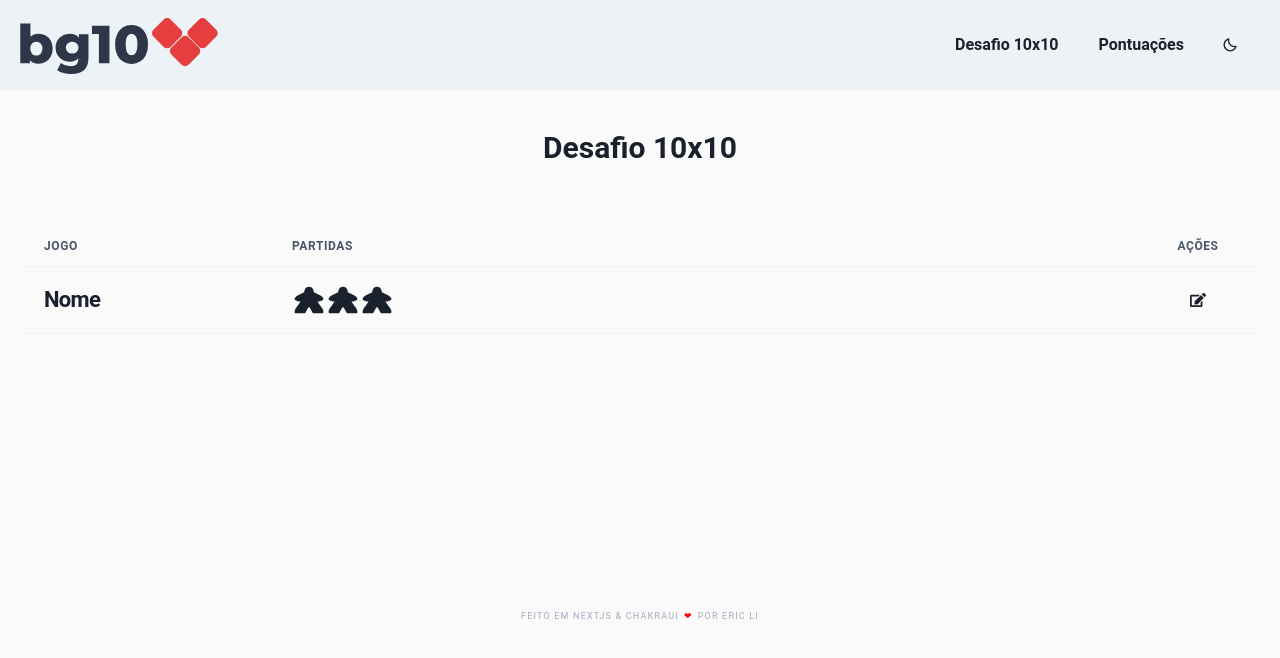
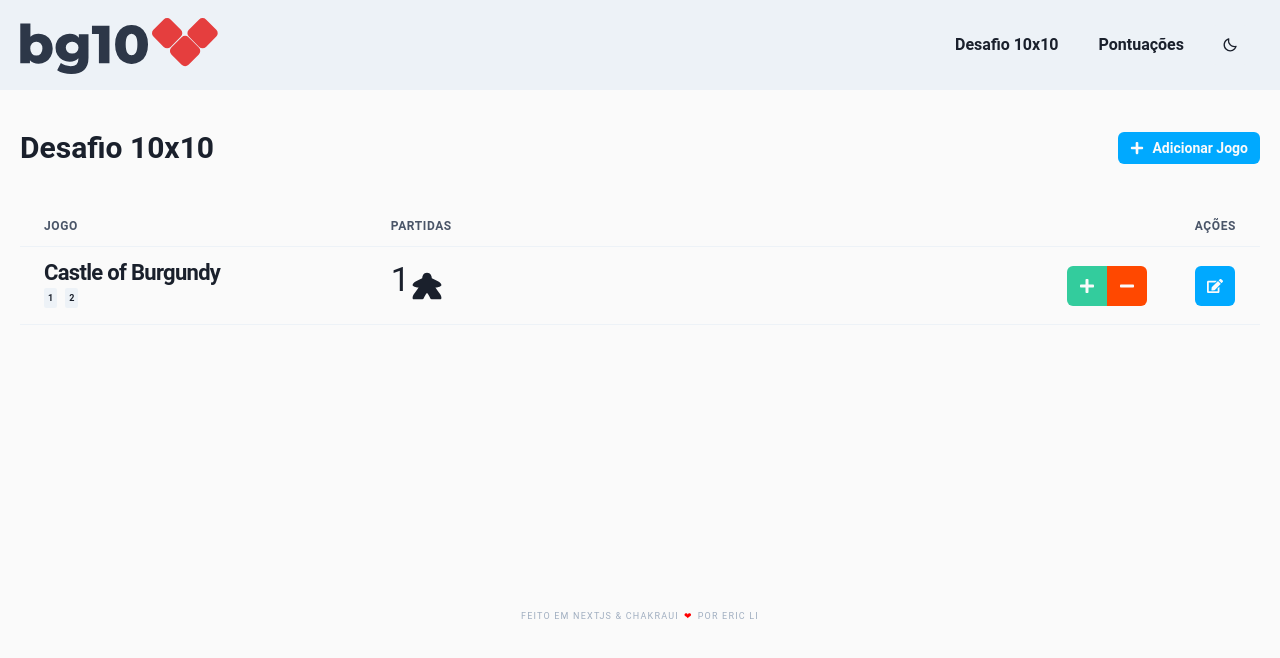
Before and after one commit to ericut/jogaboardgame, a Next.js app: page /desafio10x10 in a window 1280 px wide. Shown: the top 658 px of the page. Built offline with nearby package versions, Linux system fonts and the light colour scheme.

Commit message:
page: desafio10x10 novas implementações: adição, remoção e edição do jogo

```diff
--- /dev/null
+++ b/src/interfaces/index.ts
@@ -0,0 +1,6 @@
+export interface IJogosProps {
+  id: number;
+  nome: string;
+  partidas: number;
+  categoria: Array<number>;
+}
--- a/src/pages/desafio10x10.tsx
+++ b/src/pages/desafio10x10.tsx
@@ -1,6 +1,5 @@
+import { useMemo, useRef, useState, useEffect } from "react";
 import {
-  Flex,
-  Heading,
   Text,
   Table,
   Thead,
@@ -8,12 +7,256 @@ import {
   Th,
   Td,
   Tbody,
+  Drawer,
+  DrawerBody,
+  DrawerHeader,
+  DrawerOverlay,
+  DrawerContent,
+  DrawerCloseButton,
+  useDisclosure,
+  ButtonGroup,
+  Button,
+  IconButton,
+  Box,
+  Flex,
+  Heading,
+  Badge,
+  HStack,
+  VStack,
+  Input,
+  NumberInput,
+  NumberInputField,
+  Checkbox,
+  Stack,
 } from "@chakra-ui/react";
 import { GiMeeple } from "react-icons/gi";
-import { FaEdit } from "react-icons/fa";
+import { FaEdit, FaSave, FaPlus, FaMinus } from "react-icons/fa";
+
+import { IJogosProps } from "../interfaces";
 
 const Desafio10x10 = () => {
+  const { isOpen, onOpen, onClose } = useDisclosure();
+  const btnRef = useRef();
+
+  const [jogosListados, setJogosListados] = useState<IJogosProps[] | undefined>(
+    [{ id: 1, nome: "Castle of Burgundy", partidas: 1, categoria: [1, 2] }]
+  );
+
+  const [jogoEdicao, setJogoEdicao] = useState<IJogosProps | undefined>({
+    id: 0,
+    nome: "",
+    partidas: 0,
+    categoria: [],
+  });
+
+  const [categoriaListagem, setCategoriaListagem] = useState([
+    { id: 1, nome: "Colocação de peças" },
+    { id: 2, nome: "Colecionar componentes" },
+    { id: 3, nome: "Rolagem de dados" },
+  ]);
+
+  useEffect(() => {
+    console.log(jogoEdicao);
+  }, [jogoEdicao]);
+
+  function handleAbrirEdicaoJogo(item?) {
+    onOpen();
+    if (item) {
+      setJogoEdicao(item);
+    } else {
+      return;
+    }
+  }
+
+  function handleCloseDrawer() {
+    onClose();
+    setJogoEdicao({
+      id: 0,
+      nome: "",
+      partidas: 0,
+      categoria: [],
+    });
+  }
+
+  function handleEditarCategorias(event) {
+    let value = +event.target.value;
+    let checked = event.target.checked;
+    let categorias = jogoEdicao.categoria;
+    if (checked) {
+      setJogoEdicao({ ...jogoEdicao, categoria: categorias.concat([value]) });
+    } else {
+      setJogoEdicao({
+        ...jogoEdicao,
+        categoria: categorias.filter((item) => item !== value),
+      });
+    }
+  }
+
+  function handleSalvarJogo() {
+    let jogoExistente = jogosListados.find((item) => item.id === jogoEdicao.id);
+    if (jogoExistente) {
+      setJogosListados(
+        jogosListados.map((item) => {
+          if (item.id === jogoEdicao.id) {
+            item.id = jogoEdicao.id;
+            item.nome = jogoEdicao.nome;
+            item.partidas = jogoEdicao.partidas;
+            item.categoria = jogoEdicao.categoria;
+          }
+          return item;
+        })
+      );
+    } else {
+      if (jogoEdicao.nome !== "") {
+        jogoEdicao.id = jogosListados.length + 1;
+        setJogosListados([...jogosListados, jogoEdicao]);
+      }
+    }
+    onClose();
+  }
+
+  function handleRemoverJogo() {
+    setJogosListados(jogosListados.filter((item) => item.id !== jogoEdicao.id));
+    onClose();
+  }
+
+  const ListagemJogos = useMemo(() => {
+    return jogosListados.map((item) => {
       return (
+        <Tr key={item.id}>
+          <Td w="30%">
+            <Text
+              fontSize="22px"
+              fontWeight="bold"
+              letterSpacing="-0.7px"
+              pb="5px"
+            >
+              {item.nome}
+            </Text>
+            <HStack>
+              {item.categoria.map((subItem) => {
+                return <Badge fontSize="9px">{subItem}</Badge>;
+              })}
+            </HStack>
+          </Td>
+          <Td w="60%">
+            <Flex fontSize="34px">
+              {item.partidas}
+              <GiMeeple />
+            </Flex>
+          </Td>
+          <Td w="10%">
+            <ButtonGroup size="md" isAttached>
+              <IconButton
+                aria-label="Adicionar Jogada"
+                colorScheme="green"
+                icon={<FaPlus />}
+              />
+              <IconButton
+                aria-label="Retirar Jogada"
+                colorScheme="orange"
+                icon={<FaMinus />}
+              />
+            </ButtonGroup>
+          </Td>
+          <Td w="10%">
+            <Flex justifyContent="center">
+              <IconButton
+                colorScheme="blue"
+                aria-label="Editar Jogo"
+                icon={<FaEdit />}
+                onClick={() => handleAbrirEdicaoJogo(item)}
+              />
+            </Flex>
+          </Td>
+        </Tr>
+      );
+    });
+  }, [jogosListados]);
+
+  const EdicaoJogo = useMemo(() => {
+    return (
+      <VStack>
+        <Input
+          placeholder="Nome do Jogo"
+          value={jogoEdicao.nome}
+          onChange={(event) =>
+            setJogoEdicao({ ...jogoEdicao, nome: event.target.value })
+          }
+        />
+        <NumberInput
+          w="100%"
+          value={jogoEdicao.partidas}
+          min={0}
+          max={10}
+          onChange={(value) =>
+            setJogoEdicao({ ...jogoEdicao, partidas: +value })
+          }
+        >
+          <NumberInputField placeholder="Partida Inicial" />
+        </NumberInput>
+        <Stack w="100%">
+          <Text>Categoria:</Text>
+          {categoriaListagem.map((item) => {
+            return (
+              <Checkbox
+                key={item.id}
+                value={item.id}
+                isChecked={jogoEdicao.categoria.includes(item.id)}
+                onChange={(event) => handleEditarCategorias(event)}
+              >
+                {item.nome}
+              </Checkbox>
+            );
+          })}
+        </Stack>
+        <HStack w="100%" pt="30px">
+          <Button
+            colorScheme="green"
+            leftIcon={<FaSave />}
+            onClick={() => handleSalvarJogo()}
+            w="30%"
+            isDisabled={jogosListados.length === 10}
+          >
+            Salvar
+          </Button>
+          <Button
+            colorScheme="orange"
+            leftIcon={<FaSave />}
+            onClick={() => handleRemoverJogo()}
+            w="30%"
+            isDisabled={jogoEdicao.id === 0}
+          >
+            Remover Jogo
+          </Button>
+        </HStack>
+        {jogosListados.length === 10 ? (
+          <Text color="orange.500" fontSize="12px" w="100%">
+            Número máximo de jogos listados
+          </Text>
+        ) : (
+          ""
+        )}
+      </VStack>
+    );
+  }, [jogoEdicao]);
+
+  return (
+    <>
+      <Drawer
+        isOpen={isOpen}
+        placement="right"
+        onClose={handleCloseDrawer}
+        finalFocusRef={btnRef}
+        size="lg"
+      >
+        <DrawerOverlay onClick={handleCloseDrawer} />
+        <DrawerContent>
+          <DrawerCloseButton />
+          <DrawerHeader>Adicionar Jogo</DrawerHeader>
+          <DrawerBody>{EdicaoJogo}</DrawerBody>
+        </DrawerContent>
+      </Drawer>
       <Flex
         w={{ lg: "1300px", md: "100%", sm: "100%" }}
         maxW="100%"
@@ -23,42 +266,37 @@ const Desafio10x10 = () => {
         py="20px"
         m="0 auto"
       >
+        <Flex justifyContent="space-between" align="center" w="100%">
           <Heading size="lg">Desafio 10x10</Heading>
-      <Flex mt="60px" w="100%">
+          <Box>
+            <Button
+              leftIcon={<FaPlus />}
+              colorScheme="blue"
+              size="sm"
+              ref={btnRef}
+              onClick={() => handleAbrirEdicaoJogo()}
+            >
+              Adicionar Jogo
+            </Button>
+          </Box>
+        </Flex>
+        <Flex mt="40px" w="100%">
           <Table>
             <Thead>
               <Tr>
-              <Th w="20%">Jogo</Th>
-              <Th w="70%">Partidas</Th>
+                <Th w="30%">Jogo</Th>
+                <Th w="50%">Partidas</Th>
+                <Th w="10%"></Th>
                 <Th w="10%">
                   <Flex justifyContent="center">Ações</Flex>
                 </Th>
               </Tr>
             </Thead>
-          <Tbody>
-            <Tr>
-              <Td w="20%">
-                <Text fontSize="22px" fontWeight="bold" letterSpacing="-0.7px">
-                  Nome
-                </Text>
-              </Td>
-              <Td w="70%">
-                <Flex fontSize="34px">
-                  <GiMeeple />
-                  <GiMeeple />
-                  <GiMeeple />
-                </Flex>
-              </Td>
-              <Td w="10%">
-                <Flex justifyContent="center">
-                  <FaEdit />
-                </Flex>
-              </Td>
-            </Tr>
-          </Tbody>
+            <Tbody>{ListagemJogos}</Tbody>
           </Table>
         </Flex>
       </Flex>
+    </>
   );
 };
 
```
Also changed, not shown: src/utils/jogosData.ts (added, +10 -0 lines), src/utils/sample-data.ts (deleted, +0 -9 lines). Lines whose indentation alone changed are shown as unchanged.
